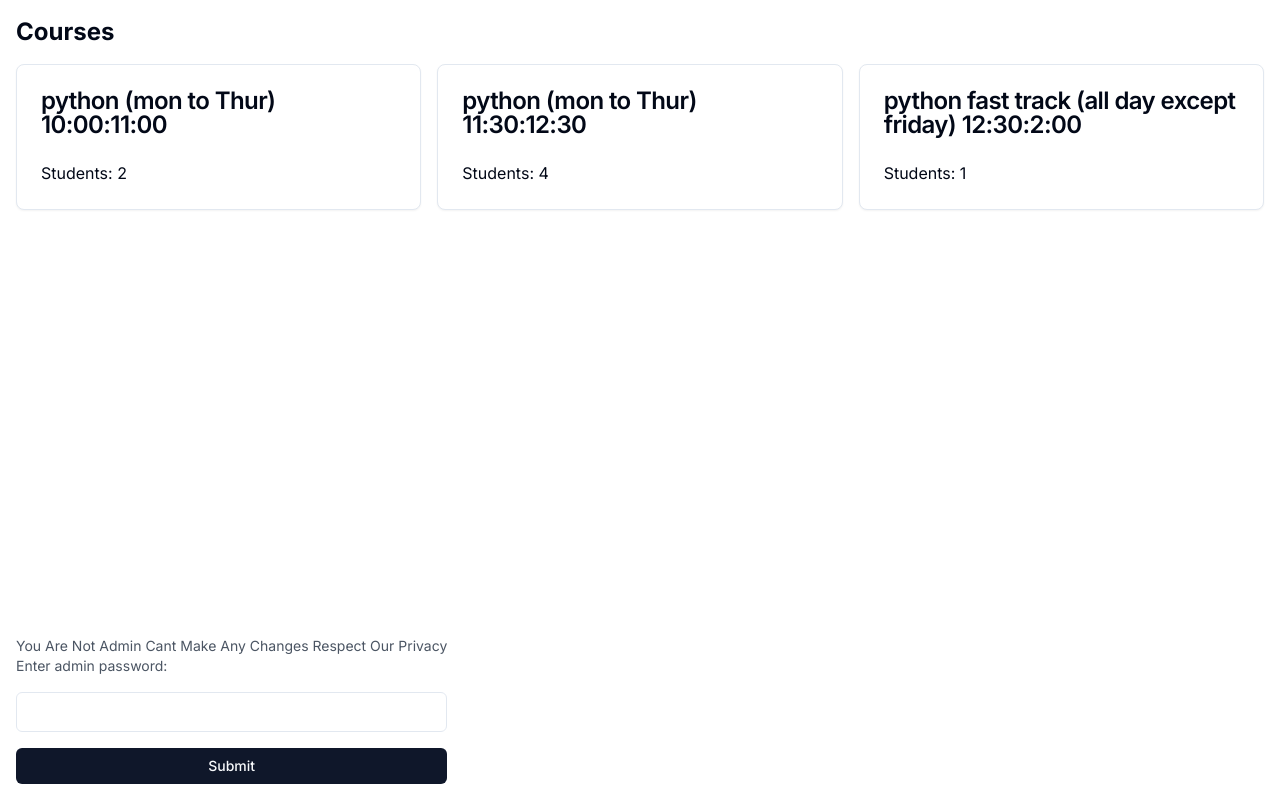
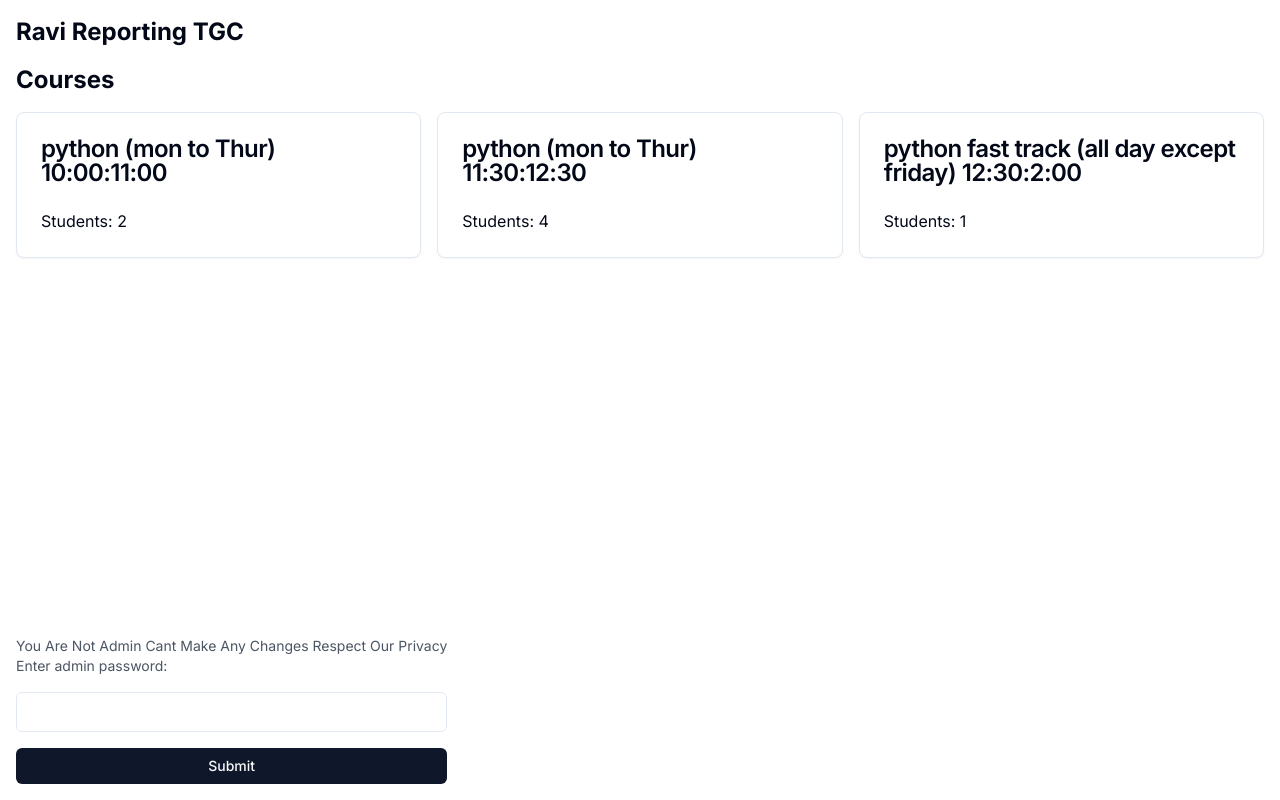
Before and after one commit to Ravikant010/college_faculty_student_maintainer, a Next.js app: page / in a window 1280 px wide. Built offline with nearby package versions, Linux system fonts and the light colour scheme.

Commit message:
add roles

```diff
--- a/app/page.tsx
+++ b/app/page.tsx
@@ -18,6 +18,7 @@
   }
   return (
     <div className="container mx-auto p-4">
+      <h1 className="text-2xl font-bold mb-4">Ravi Reporting TGC</h1>
       <h1 className="text-2xl font-bold mb-4">Courses</h1>
       {typeof window !== 'undefined' && <>
       <CoursesPage />
```
